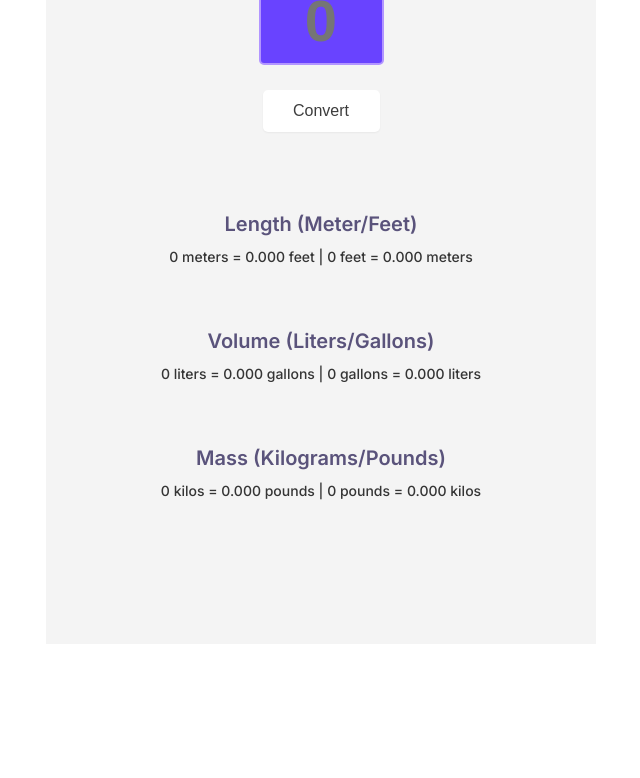
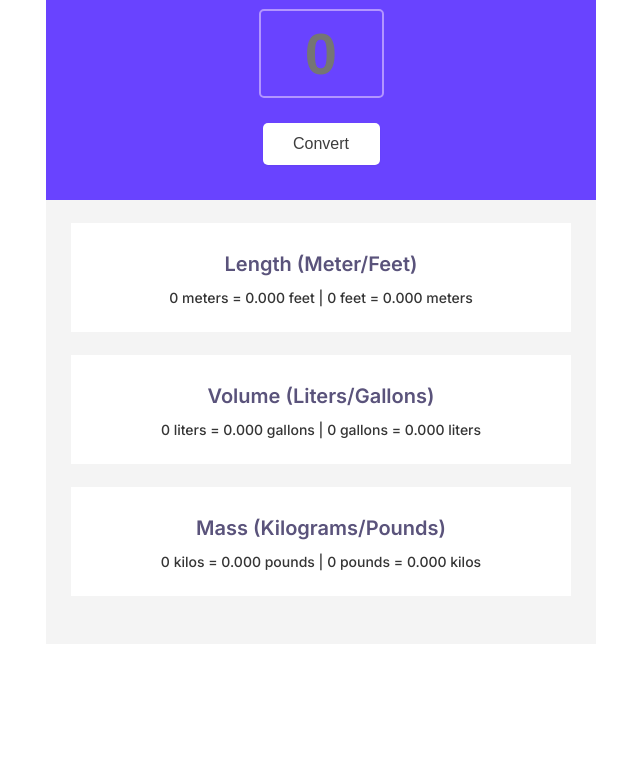
Before and after one commit to hhdg1515/unit-convertor, a website built with Vite: page index.html in a window 1280 px wide. Shown: the part 221-999 px from the top of the page, without its empty margins (319-959 px from the left). Built offline with nearby package versions, Linux system fonts and the light colour scheme.

Commit message:
Update index.css

```diff
--- a/index.css
+++ b/index.css
@@ -12,7 +12,7 @@ body {
     text-align: center;
 }
 
-#header {
+header {
     height: 285px;
     background-color: #6943FF;
     display: flex;
@@ -58,7 +58,7 @@ button {
     margin-bottom: 34px;
 }
 
-.section {
+section {
     width: 500px;
     height: 108.57px;
     background-color: white;
```
